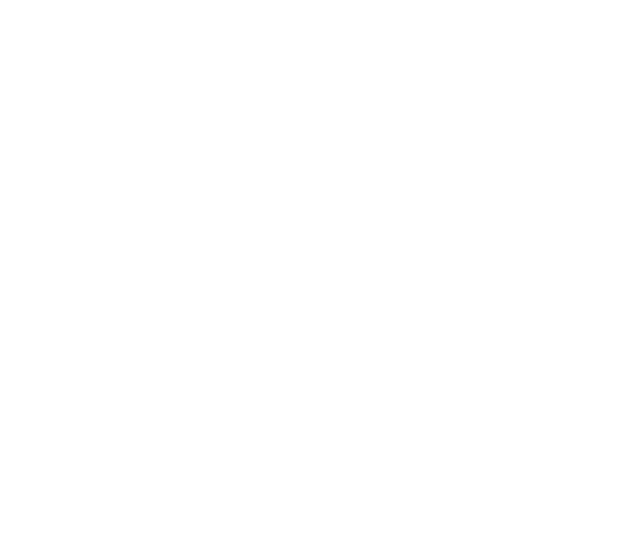
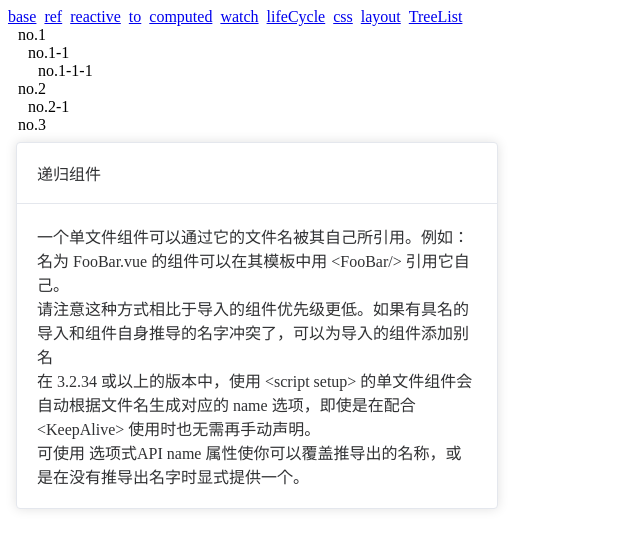
Before and after one commit to llcoolmxdx5/front-end-learning-notes, a Vue app in the folder 05-框架/vue/vite-vue/: page /case/TreeList in a window 1280 px wide. Before the commit this address had no page. Shown: the top 548 px of the page, without its empty margins (0-640 px from the left). Built offline with nearby package versions, Linux system fonts and the light colour scheme.

Commit message:
feat(vue3): 递归组件

```diff
--- /dev/null
+++ b/05-框架/vue/vite-vue/src/cases/TreeItem.vue
@@ -0,0 +1,29 @@
+<template>
+  <div style="margin-left:10px;" class="tree">
+    <div :key="index" v-for="(item, index) in data">
+      <div @click='clickItem(item)'>{{ item.name }}</div>
+      <AA v-if='item?.children?.length' :data="item.children"></AA>
+    </div>
+  </div>
+</template>
+
+<script lang="ts">
+export default {
+  name: 'AA'
+}
+</script>
+
+<script setup lang="ts">
+import { type TreeList } from './TreeList.vue'
+
+type Props<T> = {
+  data: T[];
+};
+
+defineProps<Props<TreeList>>();
+
+const clickItem = (item: TreeList) => {
+  console.log(item)
+}
+
+</script>
--- /dev/null
+++ b/05-框架/vue/vite-vue/src/cases/TreeList.vue
@@ -0,0 +1,47 @@
+<template>
+  <TreeItem :data="data"></TreeItem>
+  <ElCard header="递归组件" class="box-card">
+    <div>一个单文件组件可以通过它的文件名被其自己所引用。例如：名为 FooBar.vue 的组件可以在其模板中用 &lt;FooBar/> 引用它自己。</div>
+    <div>请注意这种方式相比于导入的组件优先级更低。如果有具名的导入和组件自身推导的名字冲突了，可以为导入的组件添加别名</div>
+    <div>在 3.2.34 或以上的版本中，使用 &lt;script setup> 的单文件组件会自动根据文件名生成对应的 name 选项，即使是在配合 &lt;KeepAlive> 使用时也无需再手动声明。</div>
+    <div>可使用 选项式API name 属性使你可以覆盖推导出的名称，或是在没有推导出名字时显式提供一个。</div>
+  </ElCard>
+</template>
+
+<script setup lang="ts">
+import { reactive } from 'vue';
+import TreeItem from './TreeItem.vue'
+
+export type TreeList = {
+  name: string;
+  icon?: string;
+  children?: TreeList[];
+};
+
+const data = reactive<TreeList[]>([
+  {
+    name: "no.1",
+    children: [
+      {
+        name: "no.1-1",
+        children: [
+          {
+            name: "no.1-1-1",
+          },
+        ],
+      },
+    ],
+  },
+  {
+    name: "no.2",
+    children: [
+      {
+        name: "no.2-1",
+      },
+    ],
+  },
+  {
+    name: "no.3",
+  },
+]);
+</script>
--- a/05-框架/vue/vite-vue/src/router/index.ts
+++ b/05-框架/vue/vite-vue/src/router/index.ts
@@ -56,6 +56,11 @@
         name: 'layout',
         component: () => import('../cases/Layout/index.vue'),
       },
+      {
+        path: 'TreeList',
+        name: 'TreeList',
+        component: () => import('../cases/TreeList.vue'),
+      },
     ],
   },
   {
```
